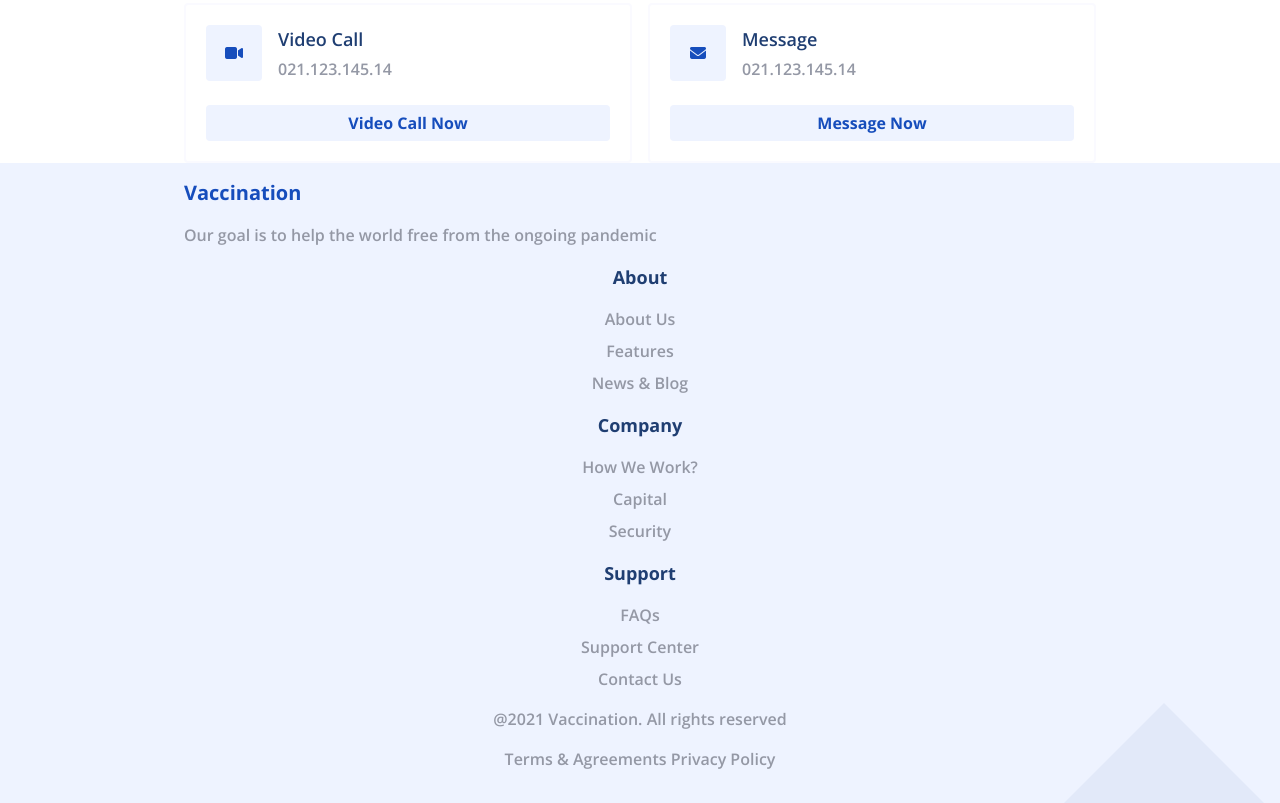
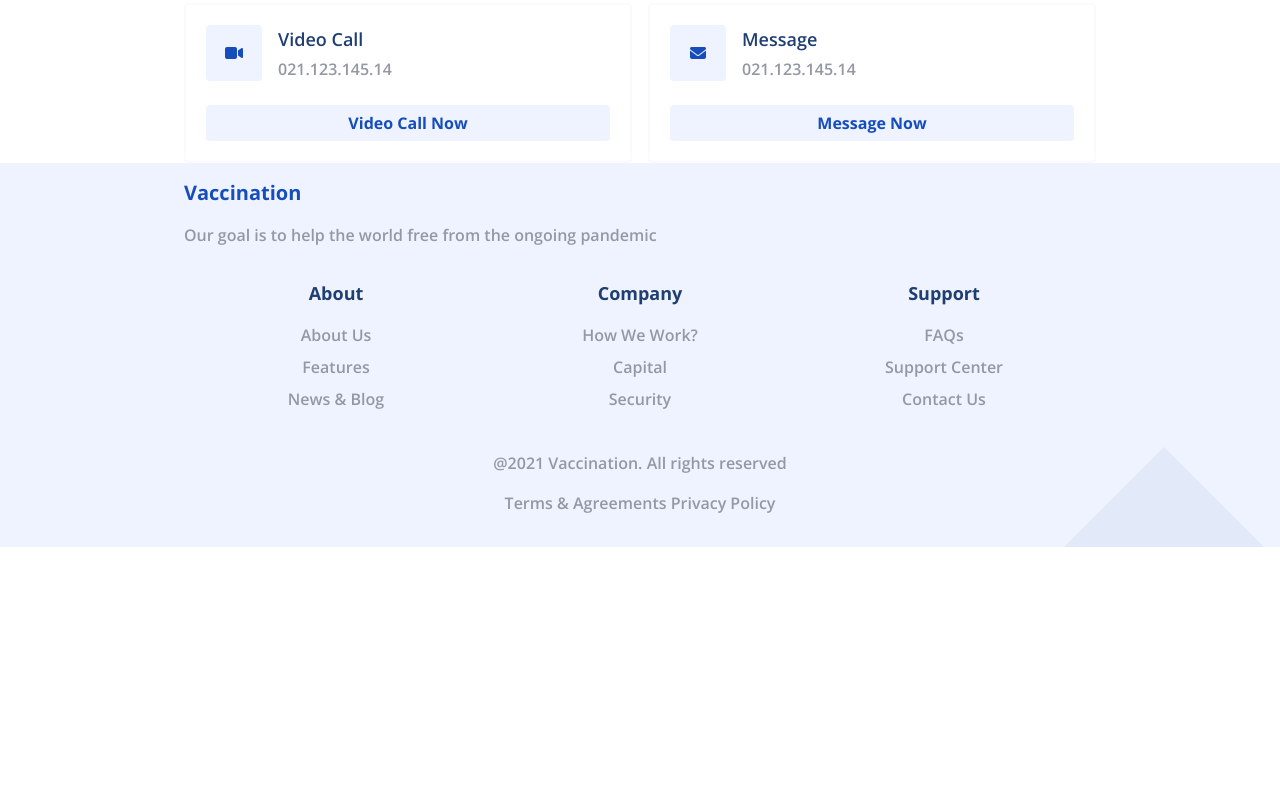
Before and after one commit to ajcarrillo/vaccine, a website: page index.html in a window 1280 px wide. Shown: the part 2381-3184 px from the top of the page. After the commit the page ends 2928 px from the top, so only its background shows below. Drawn offline with nearby package versions, Linux system fonts and the light colour scheme; files that its build step writes are made by us from their sources.

Commit message:
footer tablet view

```diff
--- a/index.html
+++ b/index.html
@@ -447,7 +447,7 @@
           <p class="font-semibold">Our goal is to help the world free from the ongoing pandemic</p>
         </div>
         <div class="text-center">
-          <ul>
+          <ul class="md:grid md:grid-cols-3 md:py-4">
             <li class="mb-4">
               <span class="text-lg text-blue-midnight font-bold mb-4 block">About</span>
               <ul>
```
